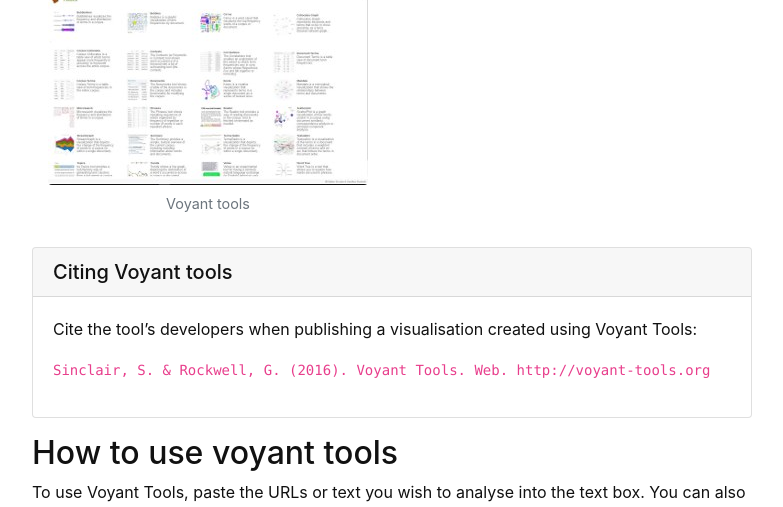
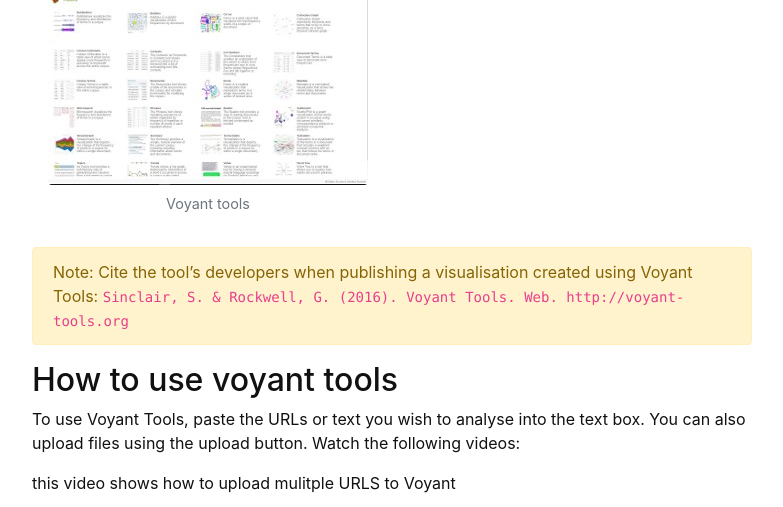
Before and after one commit to GULibrarySandbox/data-vis-basics, a Jekyll site: the page built from content/5-voyant.md, in a window 1280 px wide and 900 px high, scrolled down 1256 px, cut to the strip 0-507 px from the top of the window. Shown: the whole strip, without its empty margins (248-1031 px from the left). Built offline with Jekyll 4.4.1, drawn with Linux system fonts in a browser that asks for light colours.

Commit message:
Update 5-voyant.md

```diff
--- a/content/5-voyant.md
+++ b/content/5-voyant.md
@@ -35,14 +35,11 @@ Do not use personal, confidential or sensitive data in Voyant Tools.
 
 {% include figure.html img="voyant_tools_list.jpg" alt="Voyant tools list" caption="Voyant tools" width="100%" %}
 
-{% capture text %}
 
-
-Cite the tool's developers when publishing a visualisation created using Voyant Tools:
-
+{% capture alert %}Note: Cite the tool's developers when publishing a visualisation created using Voyant Tools:
 `Sinclair, S. & Rockwell, G. (2016). Voyant Tools. Web. http://voyant-tools.org`
 {% endcapture %}
-{% include card.md header="Citing Voyant tools" text=text %}
+{% include alert.md text=alert color="warning" %}
 
 
 
```
